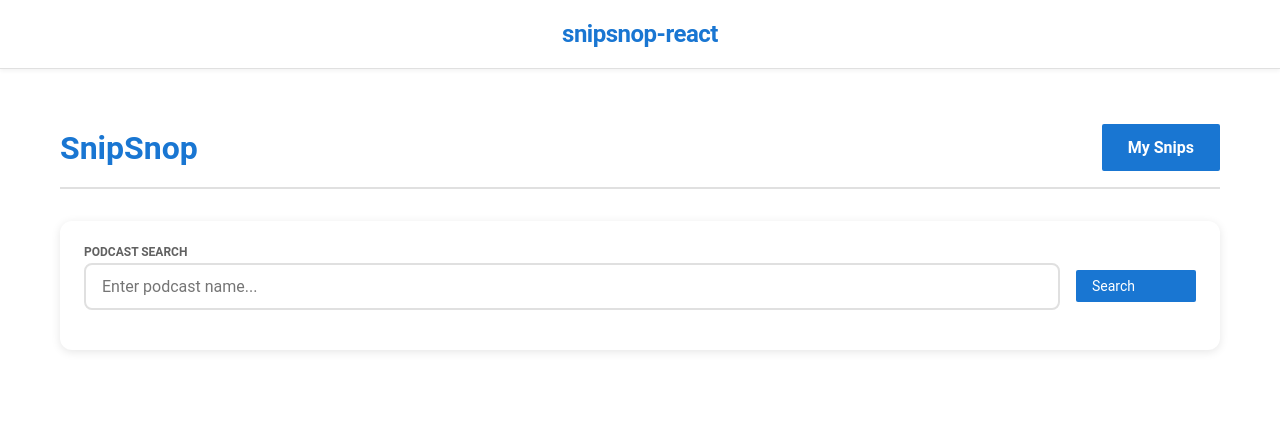
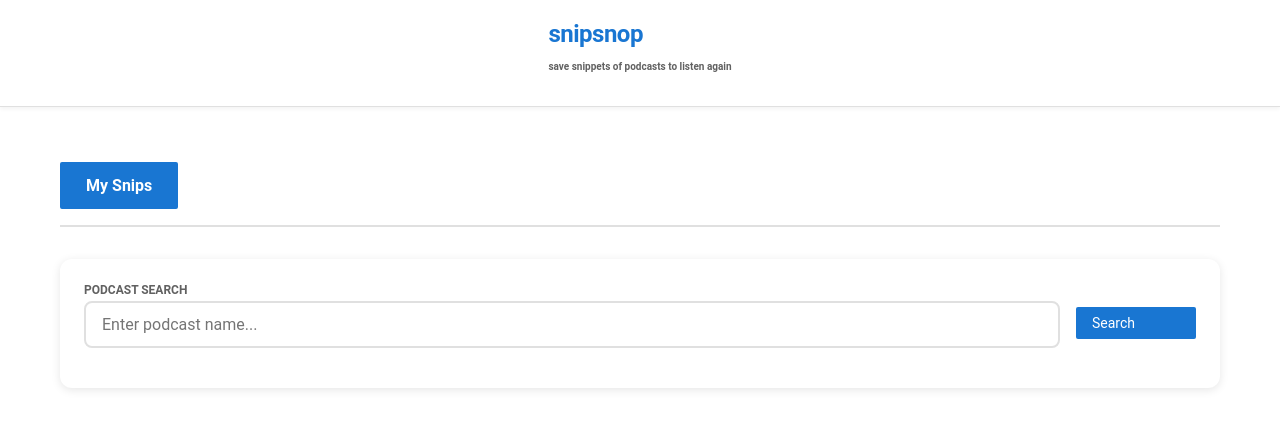
Before and after one commit to smsawani/snipsnop-r, a React app: page / in a window 1280 px wide. Built offline with nearby package versions, Linux system fonts and the light colour scheme.

Commit message:
styling more

```diff
--- a/public/index.html
+++ b/public/index.html
@@ -7,15 +7,16 @@
     <meta name="theme-color" content="#000000" />
     <meta
       name="description"
-      content="SnipSnop React - A podcast search and player application"
+      content="snipsnop React - save snippets of podcasts to listen again"
     />
-    <title>SnipSnop React</title>
+    <title>snipsnop React</title>
   </head>
   <body>
     <noscript>You need to enable JavaScript to run this app.</noscript>
     <div class="top-bar">
       <a href="/">
-        <h2>snipsnop-react</h2>
+        <h2>snipsnop</h2>
+        <h4>save snippets of podcasts to listen again</h4>
       </a>
     </div>
     <br/>
--- a/src/components/PodcastSearch.js
+++ b/src/components/PodcastSearch.js
@@ -41,7 +41,6 @@ const PodcastSearch = () => {
   return (
     <div className="podcast-search-container">
       <div className="app-header">
-        <h1>SnipSnop</h1>
         <Link to="/snips" className="button fancy-button">
           My Snips
         </Link>
```
Also changed, not shown: build/index.html.
